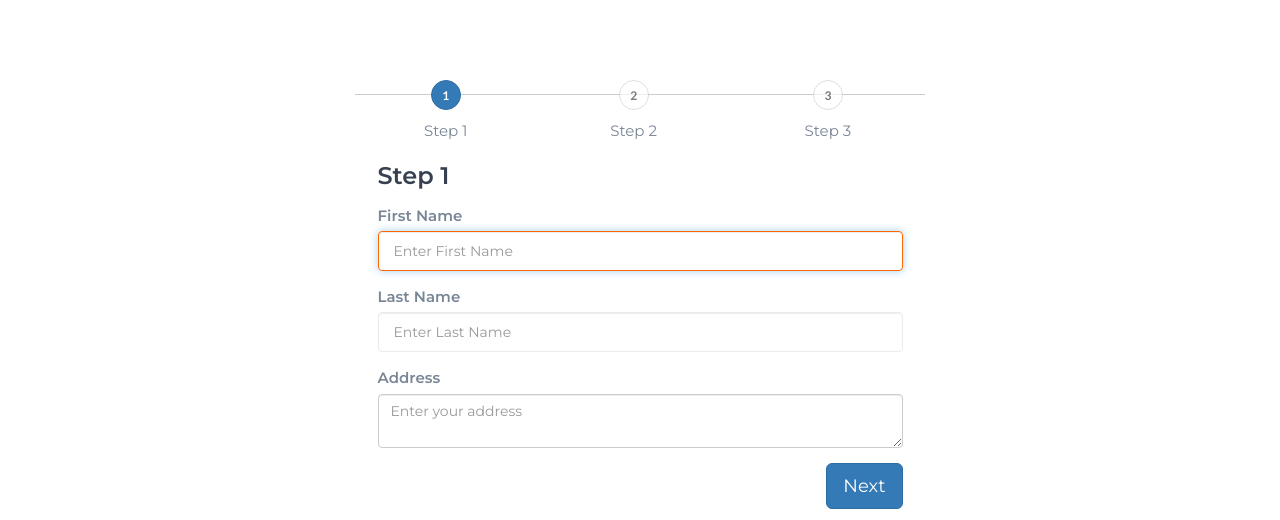
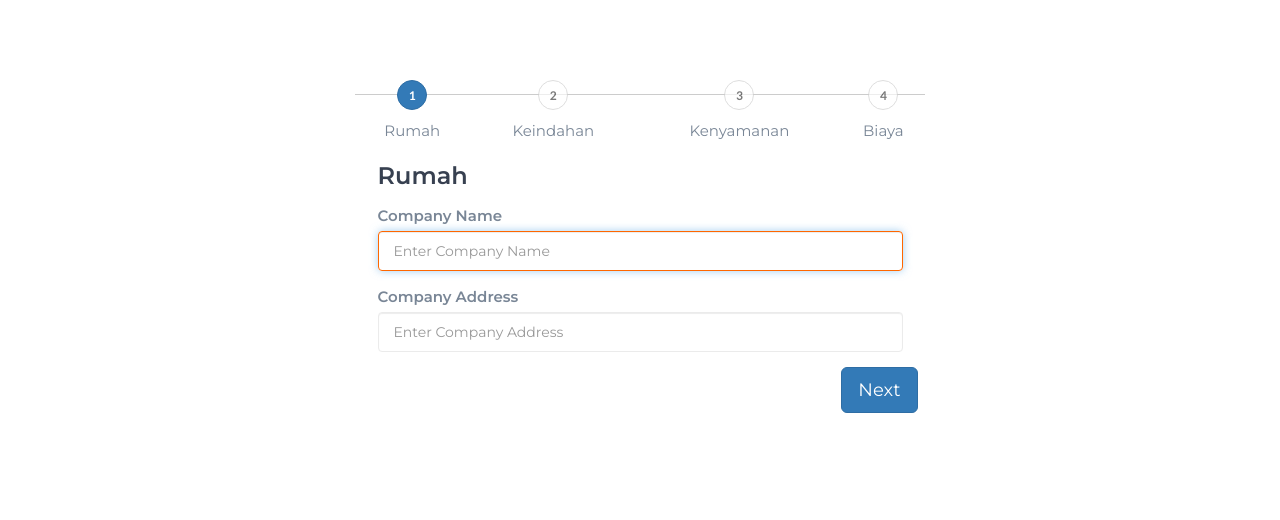
Before and after one commit to leoaijoansyah/rumahku.com, a plain HTML site: page pencarian-rumah-minimalis.html in a window 1280 px wide. Shown: the part 280-800 px from the top of the page. Drawn offline with Linux system fonts and the light colour scheme.

Commit message:
tambah form wizard

```diff
--- a/pencarian-rumah-minimalis.html
+++ b/pencarian-rumah-minimalis.html
@@ -5,38 +5,28 @@
       <meta http-equiv="X-UA-Compatible" content="IE=edge">
       <meta name="viewport" content="width=device-width, initial-scale=1">
       <!-- The above 3 meta tags *must* come first in the head; any other head content must come *after* these tags -->
-
       <title>Rumah Ku - Rumah Minimalis Mu.</title>
-
       <!-- Google font -->
       <link href="https://fonts.googleapis.com/css?family=Lato:700%7CMontserrat:400,600" rel="stylesheet">
-
       <!-- Bootstrap -->
       <link type="text/css" rel="stylesheet" href="css/bootstrap.min.css"/>
-
       <!-- Form Wizard -->
       <link type="text/css" rel="stylesheet" href="css/form-wizard.css"/>
-
       <!-- Font Awesome Icon -->
       <link rel="stylesheet" href="css/font-awesome.min.css">
-
       <!-- Custom stlylesheet -->
       <link type="text/css" rel="stylesheet" href="css/style.css"/>
-
       <!-- HTML5 shim and Respond.js for IE8 support of HTML5 elements and media queries -->
       <!-- WARNING: Respond.js doesn't work if you view the page via file:// -->
       <!--[if lt IE 9]>
       <script src="https://oss.maxcdn.com/html5shiv/3.7.3/html5shiv.min.js"></script>
       <script src="https://oss.maxcdn.com/respond/1.4.2/respond.min.js"></script>
       <![endif]-->
-
    </head>
    <body>
-
       <!-- Header -->
       <header id="header">
          <div class="container">
-
             <div class="navbar-header">
                <!-- Logo -->
                <div class="navbar-brand">
@@ -46,18 +36,14 @@
                </div>
                <!-- /Logo -->
             </div>
-
          </div>
       </header>
       <!-- /Header -->
-
       <!-- Hero-area -->
       <div class="hero-area section">
-
          <!-- Backgound Image -->
          <div class="bg-image bg-parallax overlay" style="background-image:url(./img/page-background.jpg)"></div>
          <!-- /Backgound Image -->
-
          <div class="container">
             <div class="row">
                <div class="col-md-10 col-md-offset-1 text-center">
@@ -65,49 +51,45 @@
                </div>
             </div>
          </div>
-
       </div>
       <!-- /Hero-area -->
-
       <!-- Blog -->
       <div id="blog" class="section">
-
          <!-- container -->
          <div class="container">
-
             <div class="stepwizard col-md-offset-3">
                <div class="stepwizard-row setup-panel">
                   <div class="stepwizard-step">
                      <a href="#step-1" type="button" class="btn btn-primary btn-circle">1</a>
-						<p>Step 1</p>
+                     <p>Rumah</p>
                   </div>
                   <div class="stepwizard-step">
                      <a href="#step-2" type="button" class="btn btn-default btn-circle" disabled="disabled">2</a>
-						<p>Step 2</p>
+                     <p>Keindahan</p>
                   </div>
                   <div class="stepwizard-step">
                      <a href="#step-3" type="button" class="btn btn-default btn-circle" disabled="disabled">3</a>
-						<p>Step 3</p>
+                     <p>Kenyamanan</p>
+									</div>
+									<div class="stepwizard-step">
+										<a href="#step-4" type="button" class="btn btn-default btn-circle" disabled="disabled">4</a>
+										<p>Biaya</p>
 								 </div>
                </div>
             </div>
-
             <form role="form" action="" method="post">
                <div class="row setup-content" id="step-1">
                   <div class="col-xs-6 col-md-offset-3">
                      <div class="col-md-12">
-						  <h3> Step 1</h3>
+												<h3> Rumah</h3>
 												<div class="form-group">
-							<label class="control-label">First Name</label>
-							<input  maxlength="100" type="text" required="required" class="form-control" placeholder="Enter First Name"  />
+													<label class="control-label">Company Name</label>
+													<input maxlength="200" type="text" required="required" class="form-control" placeholder="Enter Company Name" />
 											 </div>
 											 <div class="form-group">
-							<label class="control-label">Last Name</label>
-							<input maxlength="100" type="text" required="required" class="form-control" placeholder="Enter Last Name" />
+													<label class="control-label">Company Address</label>
+													<input maxlength="200" type="text" required="required" class="form-control" placeholder="Enter Company Address"  />
 											 </div>
-						  <div class="form-group">
-							<label class="control-label">Address</label>
-							<textarea required="required" class="form-control" placeholder="Enter your address" ></textarea>
 											</div>
                         <button class="btn btn-primary nextBtn btn-lg pull-right" type="button" >Next</button>
                      </div>
@@ -116,7 +98,7 @@
                <div class="row setup-content" id="step-2">
                   <div class="col-xs-6 col-md-offset-3">
                      <div class="col-md-12">
-						  <h3> Step 2</h3>
+                        <h3> Keindahan</h3>
                         <div class="form-group">
                            <label class="control-label">Company Name</label>
                            <input maxlength="200" type="text" required="required" class="form-control" placeholder="Enter Company Name" />
@@ -132,28 +114,38 @@
 							 <div class="row setup-content" id="step-3">
 								<div class="col-xs-6 col-md-offset-3">
 									 <div class="col-md-12">
-						  <h3> Step 3</h3>
+											<h3> Kenyamanan</h3>
+											<div class="form-group">
+												 <label class="control-label">Company Name</label>
+												 <input maxlength="200" type="text" required="required" class="form-control" placeholder="Enter Company Name" />
+											</div>
+											<div class="form-group">
+												 <label class="control-label">Company Address</label>
+												 <input maxlength="200" type="text" required="required" class="form-control" placeholder="Enter Company Address"  />
+											</div>
+											<button class="btn btn-primary nextBtn btn-lg pull-right" type="button" >Next</button>
+									 </div>
+								</div>
+						 </div>
+               <div class="row setup-content" id="step-4">
+                  <div class="col-xs-6 col-md-offset-3">
+                     <div class="col-md-12">
+                        <h3> Biaya</h3>
                         <button class="btn btn-success btn-lg pull-right" type="submit">Submit</button>
                      </div>
                   </div>
                </div>
             </form>
-
          </div>
          <!-- container -->
-
       </div>
       <!-- /Blog -->
-
       <!-- Footer -->
       <footer id="footer" class="section">
-
          <!-- container -->
          <div class="container">
-
             <!-- row -->
             <div class="row">
-
                <!-- footer logo -->
                <div class="col-md-6">
                   <div class="footer-logo">
@@ -163,19 +155,14 @@
                   </div>
                </div>
                <!-- footer logo -->
-
             </div>
             <!-- /row -->
-
             <!-- row -->
             <div id="bottom-footer" class="row">
-
                <!-- social -->
                <div class="col-md-4 col-md-push-8">
-
                </div>
                <!-- /social -->
-
                <!-- copyright -->
                <div class="col-md-8 col-md-pull-4">
                   <div class="footer-copyright">
@@ -183,26 +170,21 @@
                   </div>
                </div>
                <!-- /copyright -->
-
             </div>
             <!-- row -->
-
          </div>
          <!-- /container -->
-
       </footer>
       <!-- /Footer -->
-
       <!-- preloader -->
-		<div id='preloader'><div class='preloader'></div></div>
+      <div id='preloader'>
+         <div class='preloader'></div>
+      </div>
       <!-- /preloader -->
-
-
       <!-- jQuery Plugins -->
       <script type="text/javascript" src="js/jquery.min.js"></script>
       <script type="text/javascript" src="js/bootstrap.min.js"></script>
       <script type="text/javascript" src="js/form-wizard.js"></script>
       <script type="text/javascript" src="js/main.js"></script>
-
    </body>
 </html>
```
Lines whose indentation alone changed are shown as unchanged.
